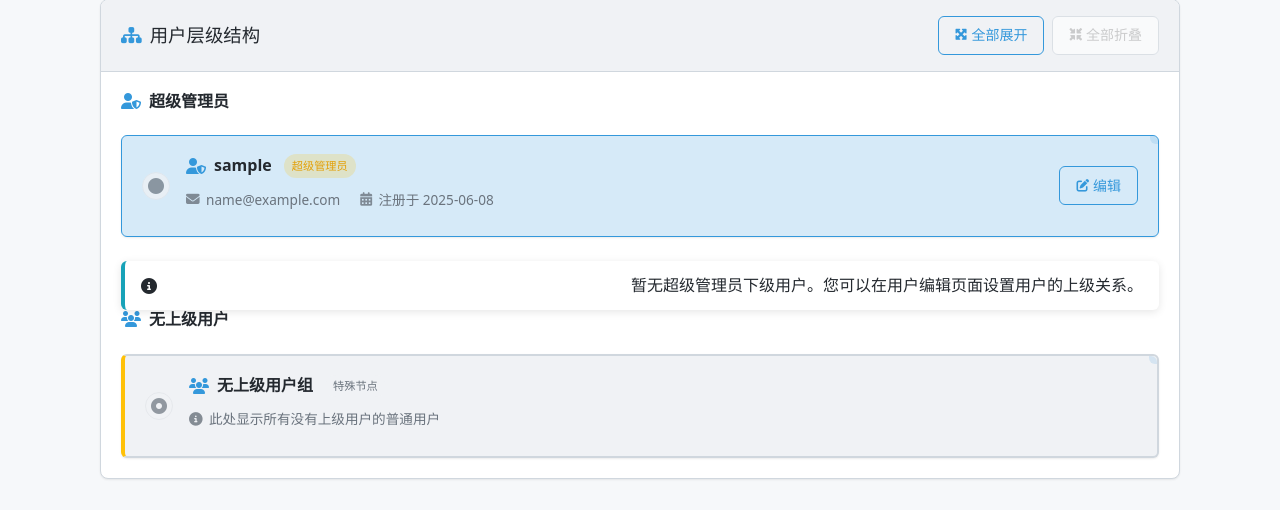
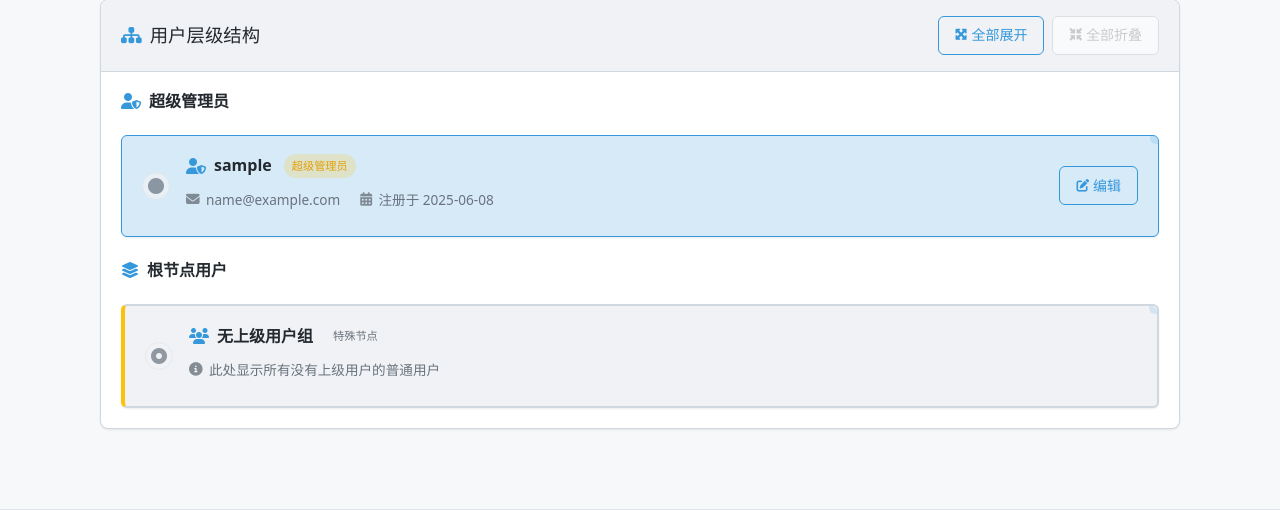
Before and after one commit to Miraitowa-la/NovaCloud, a Django app: page /manage/users/hierarchy/ in a window 1280 px wide. Shown: the part 157-667 px from the top of the page. Run offline with Django 5.2, Linux system fonts and the light colour scheme; the visitor is signed in with stand-in values (Sample User, id 1); data comes from the database, SQL or seed files in the repository.

Commit message:
"用户层级树"UI/UX优化

```diff
--- a/templates/admin_panel/user_hierarchy.html
+++ b/templates/admin_panel/user_hierarchy.html
@@ -799,7 +799,7 @@
                 {% endif %}
 
                 <!-- 第二部分：根节点完整视图 -->
-                {% if root_nodes %}
+{#                {% if root_nodes %}#}
                     <h5 class="mb-4 border-bottom pb-2"><i class="fas fa-layer-group text-primary mr-2"></i>根节点用户</h5>
                     <ul class="user-tree mb-4">
                         {% for root_node in root_nodes %}
@@ -850,15 +850,15 @@
                             </li>
                         {% endfor %}
                     </ul>
-                {% else %}
-                    <div class="alert alert-info mt-4">
-                        <i class="fas fa-info-circle mr-2"></i>
-                        暂无超级管理员下级用户。您可以在用户编辑页面设置用户的上级关系。
-                    </div>
-                {% endif %}
+{#                {% else %}#}
+{#                    <div class="alert alert-info mt-4">#}
+{#                        <i class="fas fa-info-circle mr-2"></i>#}
+{#                        暂无超级管理员下级用户。您可以在用户编辑页面设置用户的上级关系。#}
+{#                    </div>#}
+{#                {% endif %}#}
 
                 <!-- 第三部分：无上级用户的特殊根节点 -->
-                <h5 class="mb-4 border-bottom pb-2"><i class="fas fa-users text-primary mr-2"></i>无上级用户</h5>
+{#                <h5 class="mb-4 border-bottom pb-2"><i class="fas fa-users text-primary mr-2"></i>无上级用户</h5>#}
                 <ul class="user-tree">
                     <li class="user-tree-item root-node special-root-node" data-node-type="orphan-node">
                         <div class="user-tree-node not-draggable droppable-node">
```
